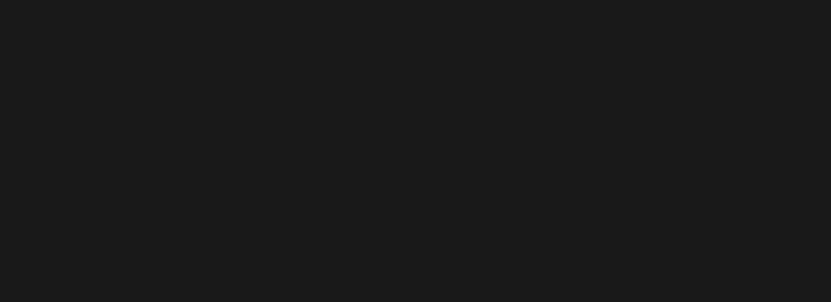
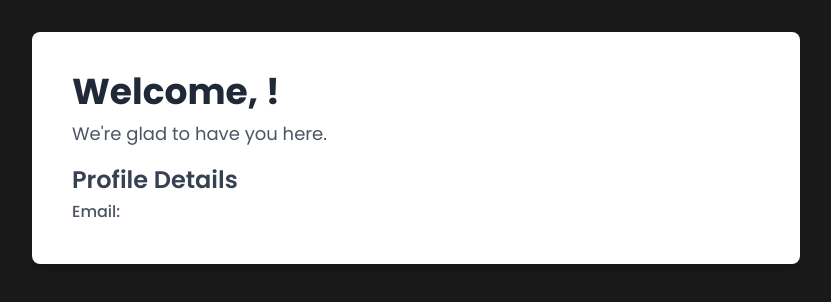
Before and after one commit to Shiladitya24042003/ecommercewebapplication, a React (Vite) app in the folder frontend/: page /profile in a window 1280 px wide. Before the commit this address had no page. Shown: the top 302 px of the page, without its empty margins (224-1055 px from the left). Built offline with nearby package versions, Linux system fonts and the light colour scheme.

Commit message:
seventh commit

```diff
--- a/frontend/src/App.jsx
+++ b/frontend/src/App.jsx
@@ -10,6 +10,7 @@ import Contact from './components/Contact'
 import AdminLogin from './components/AdminLogin'
 import { CartProvider } from './context/CartContext'
 import AdminLoginPage from './components/AdminLoginPage'
+import Profile from './components/Profile'
 
 function App() {
   const [cartItems, setCartItems] = useState([]);
@@ -33,7 +34,7 @@ function App() {
             <Navigate to='/'/>
             </>
           } />
-
+          <Route path='/profile' element={<Profile/>} />
 
         </Routes>
         <Toaster />
--- a/frontend/src/components/Cart.jsx
+++ b/frontend/src/components/Cart.jsx
@@ -1,15 +1,30 @@
 import React from 'react';
+import axios from 'axios';
 import { useCart } from '../context/CartContext';
-import tick from "../../public/tick.svg"
+import { useAuth } from '../context/AuthProvider'; // Assuming `useAuth` is exported from AuthProvider
+import tick from "../../public/tick.svg";
 
 const Cart = () => {
-    const { cartItems, removeFromCart, clearCart } = useCart(); // Import clearCart
+    const { cartItems, removeFromCart, clearCart } = useCart();
+    const [authUser] = useAuth(); // Assuming `authUser` contains the user details
 
     const calculateTotal = () => {
         return cartItems.reduce((total, item) => total + item.price * item.quantity, 0);
     };
 
-    const handleCheckout = () => {
+    const handleCheckout = async () => {
+        try {
+            const userId = authUser.userId || authUser.name; // Get userId from authUser
+
+            // Structure data to match the expected format for updating the user
+            const data = {
+                userId: userId,
+                booksPurchased: cartItems
+            };
+
+            // Make the API call to update the user's `booksPurchased` field
+            await axios.put('http://localhost:4001/user/update', data);
+
             // Clear the cart
             clearCart();
 
@@ -17,10 +32,14 @@ const Cart = () => {
             const modal = document.getElementById('my_modal_2');
             modal.showModal();
 
-        // Close the modal after 1 second (1000 milliseconds)
+            // Close the modal after 1 second
             setTimeout(() => {
                 modal.close();
             }, 1000);
+        } catch (error) {
+            console.error("Error updating cart:", error);
+            alert("Checkout failed, please try again.");
+        }
     };
 
     return (
@@ -93,7 +112,6 @@ const Cart = () => {
                     <button>close</button>
                 </form>
             </dialog>
-
         </div>
     );
 };
--- a/frontend/src/components/Logout.jsx
+++ b/frontend/src/components/Logout.jsx
@@ -3,6 +3,8 @@ import toast from 'react-hot-toast'
 import { useAuth } from '../context/AuthProvider'
 import { useCart } from '../context/CartContext'
 import { set } from 'react-hook-form'
+import Profile from './Profile'
+import { Link } from 'react-router-dom'
 
 function Logout() {
     const [authUser, setAuthUser] = useAuth()
@@ -36,7 +38,7 @@ function Logout() {
                     </div>
                 </div>
                 <ul tabIndex={0} className="absolute right-0 dropdown-content menu bg-black rounded-box  z-[1] w-40 p-2 shadow">
-                    <li><a> Profile</a></li>
+                    <li><Link to = '/profile'> Profile</Link></li>
                     <li><a onClick={handleLogout}>
                         <svg xmlns="http://www.w3.org/2000/svg" viewBox="0 0 24 24" width="18" height="18" fill="currentColor"><path fill-rule="evenodd" d="M18.586 13h-8.083c-.523 0-.947-.448-.947-1s.424-1 .947-1h8.083l-2.738-2.737a1 1 0 011.415-1.415l4.444 4.445a1 1 0 010 1.414l-4.444 4.445a1 1 0 01-1.415-1.415L18.586 13zM9 5H6a1 1 0 00-1 1v12a1 1 0 001 1h3a1 1 0 110 2H6a3 3 0 01-3-3V6a3 3 0 013-3h3a1 1 0 010 2z" clip-rule="evenodd"></path></svg>Logout</a></li>
                 </ul>
--- /dev/null
+++ b/frontend/src/components/Profile.jsx
@@ -0,0 +1,27 @@
+import React from 'react';
+import { useAuth } from '../context/AuthProvider';
+
+const Profile = () => {
+    const [authUser] = useAuth();
+
+    return (
+        <div className="flex items-start justify-center min-h-screen colous p-8">
+            <div className="bg-white shadow-lg rounded-lg p-10 w-full max-w-3xl">
+                <h1 className="text-4xl font-bold text-gray-800 mb-2">
+                    Welcome, {authUser?.name}!
+                </h1>
+                <p className="text-gray-600 text-lg mb-4">
+                    We're glad to have you here.
+                </p>
+                <div className="text-left">
+                    <h2 className="text-2xl font-semibold text-gray-700 mb-1">Profile Details</h2>
+                    <p className="text-gray-600">
+                        <span className="font-medium">Email:</span> {authUser?.email}
+                    </p>
+                </div>
+            </div>
+        </div>
+    );
+};
+
+export default Profile;
```
Also changed, not shown: 2 other files (tests, documents, lock files or other folders). Lines whose indentation alone changed are shown as unchanged.
